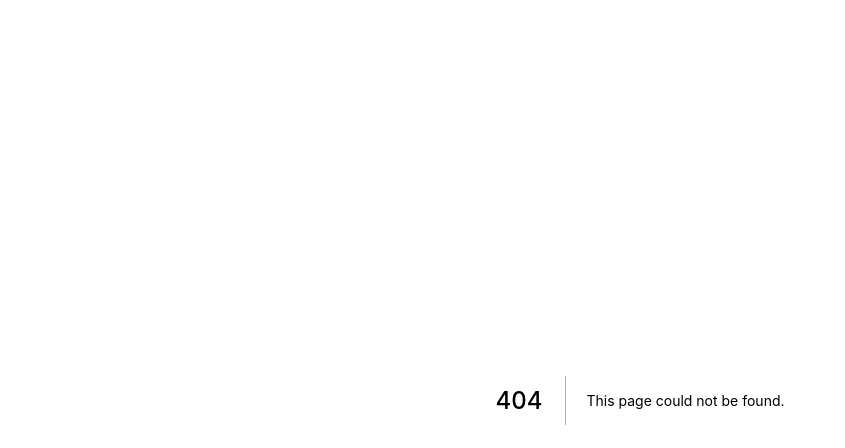
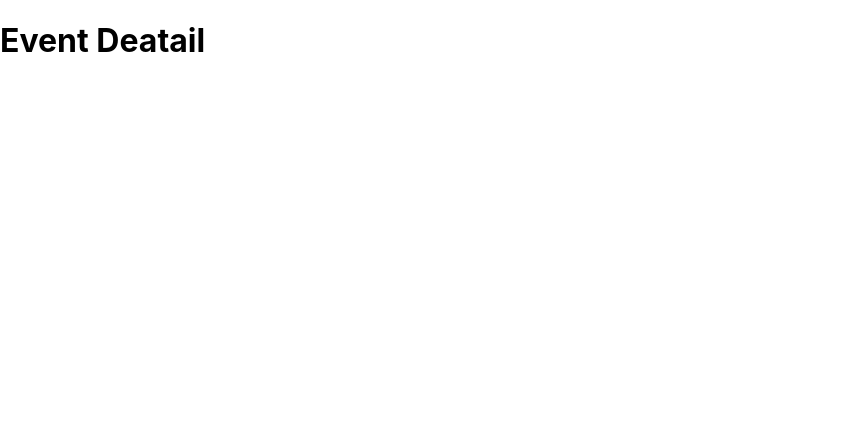
Before and after one commit to Hubble999/next-js-app, a Next.js app: page /events in a window 1280 px wide. Before the commit this address had no page. Shown: the top 448 px of the page, without its empty margins (0-845 px from the left). Built offline with nearby package versions, Linux system fonts and the light colour scheme.

Commit message:
created events pages

```diff
--- /dev/null
+++ b/pages/events/[...slug].js
@@ -0,0 +1,11 @@
+import React from 'react';
+
+const FilteredEventsPage = () => {
+  return (
+    <div>
+      <h1>Event Deatail</h1>
+    </div>
+  );
+};
+
+export default FilteredEventsPage;
```
Also changed, not shown: pages/events/[eventId].js (added, +11 -0 lines), pages/events/index.js (added, +9 -0 lines).
